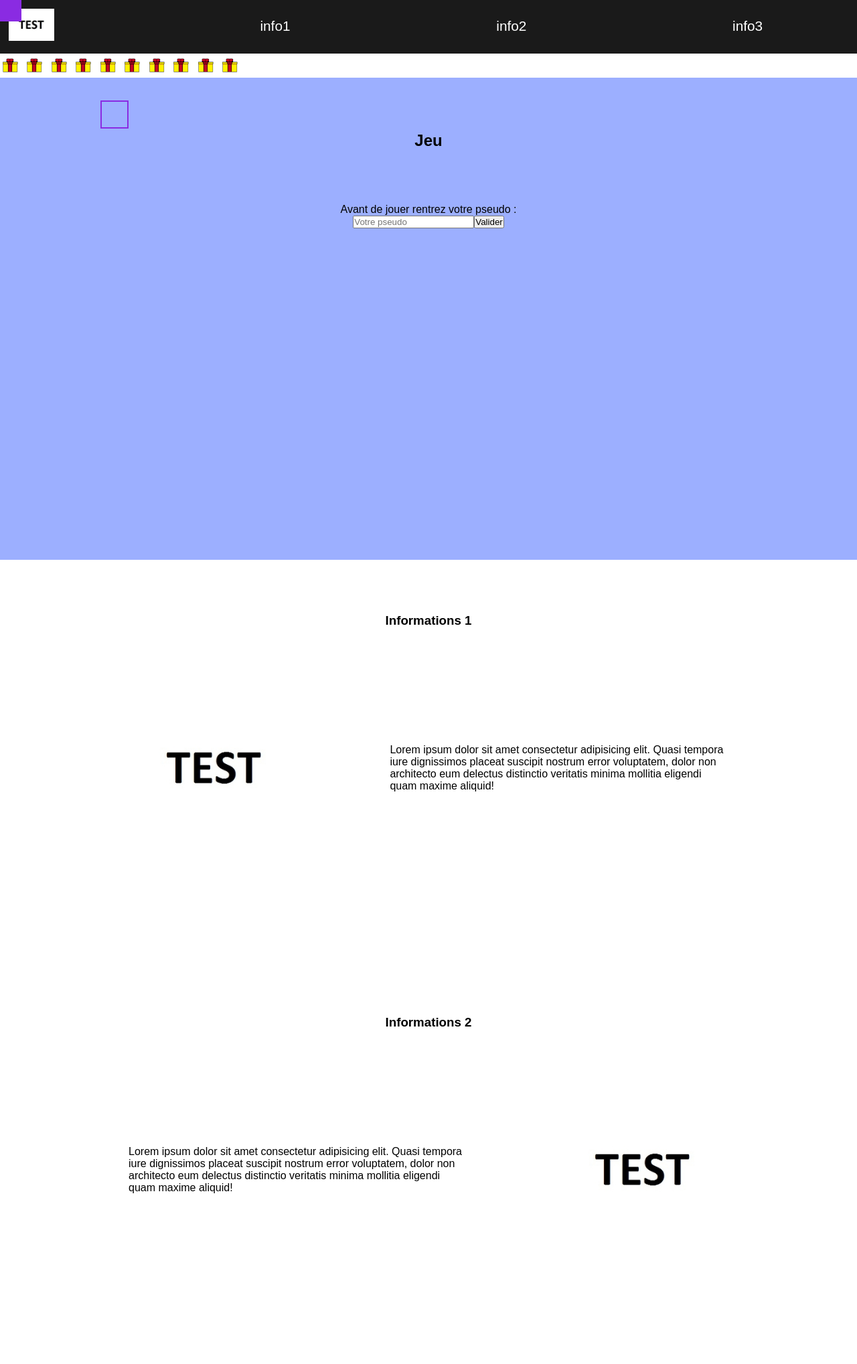
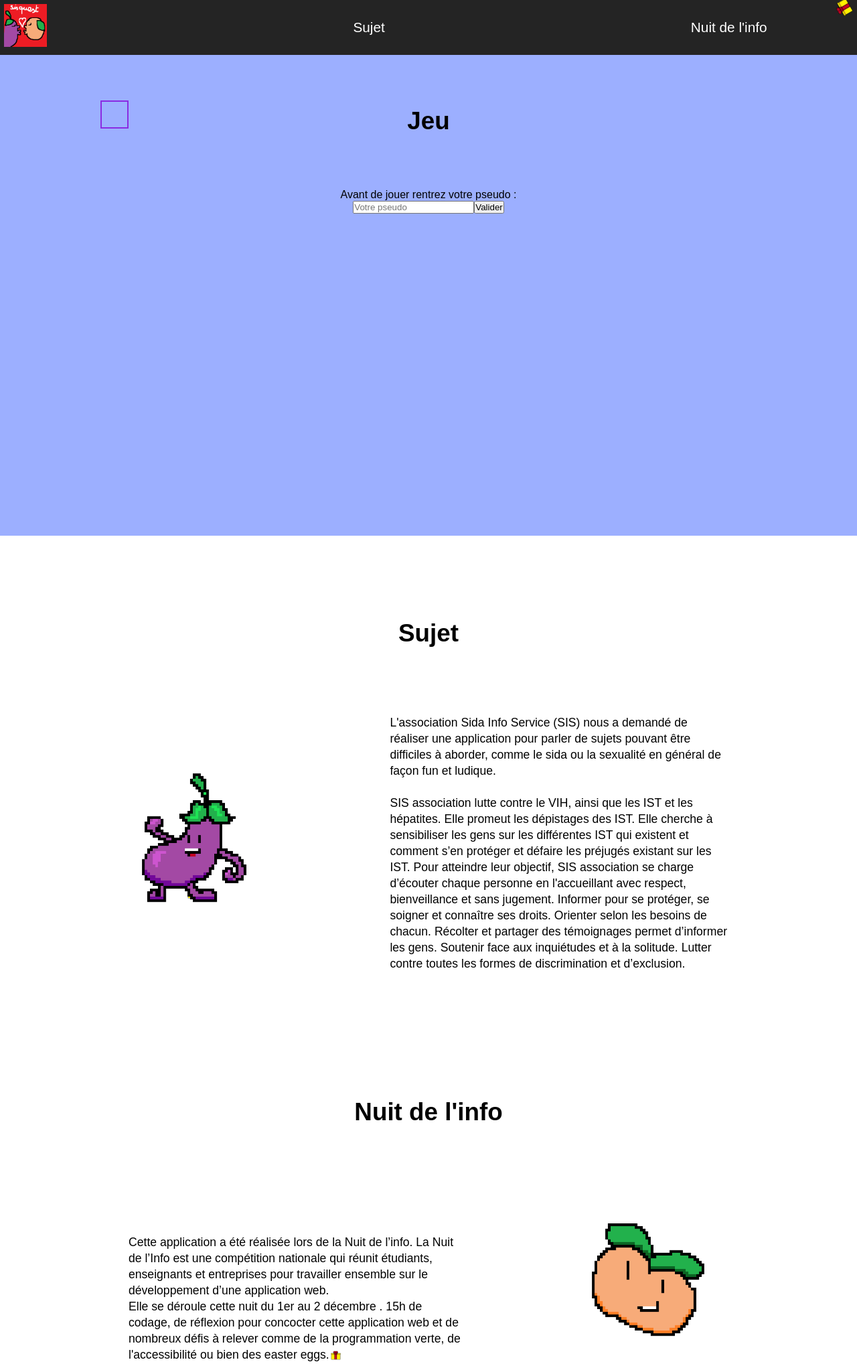
Before and after one commit to TitouanPastor/SisQuest, a PHP site: page / in a window 1280 px wide. Shown: the top 2037 px of the page at 67% size. Run offline with PHP 8.4, Linux system fonts and the light colour scheme.

Commit message:
Ajout des cadeaux partout sur le site

```diff
--- a/css/style.css
+++ b/css/style.css
@@ -14,6 +14,7 @@ main {
 .cadeau {
     cursor: pointer;
     width: 32px;
+    height: auto;
 }
 
 video {
@@ -58,12 +59,35 @@ body {
 /*////////////////////////////////*/
 
 header {
+    position: relative;
+    z-index: 100;
     display: block;
     position: fixed;
     width: 100vw;
-    height: 10vh;
-    padding: 1vw;
-    background-color: rgb(26, 26, 26);
+    height: auto;
+    padding: 0.5vw;
+    background-color: rgb(36, 36, 36);
+}
+
+header #cadeau3 {
+    z-index: 1000;
+    position: absolute;
+    top: -5%;
+    right: 0.45%;
+    transform: rotateZ(240deg);
+    width: 32px;
+}
+
+#cadeau1 {
+    position: absolute;
+    display: none;
+    z-index: 1;
+    top: -8%;
+}
+
+#logo {
+    position: relative;
+    z-index: 2;
 }
 
 #menu {
@@ -78,7 +102,7 @@ header {
 }
 
 #menu>li>a>img {
-    max-height: 6vh;
+    max-height: 8vh;
 }
 
 #menu>li a {
@@ -110,6 +134,10 @@ header {
     background-color: rgb(156, 175, 255);
 }
 
+section#information {
+    padding-top: 5em;
+}
+
 .information-article {
 
     padding: 5em 0;
@@ -119,7 +147,7 @@ header {
     align-items: center;
     justify-content: center;
     width: 80vw;
-    height: 75vh;
+    height: 85vh;
 }
 
 .information-article>.contenu {
@@ -134,11 +162,38 @@ header {
 }
 
 .information-article.reverse .contenu {
+    position: relative;
     flex-direction: row-reverse;
 }
 
-.information-article>.contenu>img {
+.information-article>.contenu>.img-article {
     width: 20vw;
+    z-index: 3;
+    pointer-events: none;
+}
+
+.information-article>.contenu .cadeau {
+    width: 20px;
+    margin-bottom: -4px;
+}
+
+.kdo2 {
+    z-index: 2;
+    position: absolute;
+    left: 21.7%;
+    top: 53.5%;
+}
+
+h1 {
+    font-size: 2.3em;
+    font-weight: 600;
+    text-align: center;
+    margin-bottom: 1em;
+}
+
+.contenu p {
+    font-size: 1.1em;
+    line-height: 24px;
 }
 
 /*////////////////////////////////*/
@@ -146,11 +201,27 @@ header {
 /*////////////////////////////////*/
 
 footer {
+    position: relative;
     width: 100%;
     height: auto;
-    padding: 1vw;
+    padding: 2vw;
     background-color: black;
     color: white;
+}
+
+footer .cadeau {
+    z-index: 1;
+    top: 11%;
+    left: 2%;
+    position: absolute;
+    width: 18px;
+    transform: rotateZ(45deg);
+}
+
+footer h2 {
+    pointer-events: none;
+    position: relative;
+    z-index: 100;
 }
 
 .divfooter {
--- a/index.php
+++ b/index.php
@@ -16,25 +16,14 @@
     </video>
     <header>
         <ul id="menu">
-            <li><a onclick="fantin()" href="#"><img src="imG/imageTest.jpg"></a></li>
-            <li><a href="#info1">info1</a></li>
-            <li><a href="#info2">info2</a></li>
-            <li><a href="#info3">info3</a></li>
+            <li><a id="logo" onclick="fantin()" href="#"><img src="img/logo.gif"></a></li>
+            <img class="cadeau" id="cadeau1" src="img/cadeau.png" alt="Un cadeau">
+            <li><a href="#info1">Sujet</a></li>
+            <li><a href="#info2">Nuit de l'info</a></li>
         </ul>
+        <img class="cadeau" id="cadeau3" src="img/cadeau.png" alt="Un cadeau">
     </header>
     <main>
-
-        <img class="cadeau" id="cadeau1" src="img/cadeau.png" alt="Un cadeau">
-        <img class="cadeau" id="cadeau2" src="img/cadeau.png" alt="Un cadeau">
-        <img class="cadeau" id="cadeau3" src="img/cadeau.png" alt="Un cadeau">
-        <img class="cadeau" id="cadeau4" src="img/cadeau.png" alt="Un cadeau">
-        <img class="cadeau" id="cadeau5" src="img/cadeau.png" alt="Un cadeau">
-        <img class="cadeau" id="cadeau6" src="img/cadeau.png" alt="Un cadeau">
-        <img class="cadeau" id="cadeau7" src="img/cadeau.png" alt="Un cadeau">
-        <img class="cadeau" id="cadeau8" src="img/cadeau.png" alt="Un cadeau">
-        <img class="cadeau" id="cadeau9" src="img/cadeau.png" alt="Un cadeau">
-        <img class="cadeau" id="cadeau10" src="img/cadeau.png" alt="Un cadeau">
-
         <span class="infodragdrop"></span>
         <span class="infokonami"></span>
         <section id="jeu">
@@ -57,11 +46,9 @@
                     $pseudo = $_POST['pseudo'];
                     setcookie('pseudo', $pseudo, time() + 365 * 24, null, null, false, true);
                 }
-
-            }
-            else{
+            } else {
                 echo '<form id="form" action="index.php" method="POST">';
-                echo "Connecter en tant que : ".$_COOKIE['pseudo'];
+                echo "Connecter en tant que : " . $_COOKIE['pseudo'];
                 echo '<input type="submit" name="deco" value="Se déconnecter!">';
 
                 if (!isset($_SESSION['scenario'])) {
@@ -124,37 +111,32 @@
 
             </form>
         </section>
-
         <div id="dragtarget" class="dragtarget"></div>
         <section id="information">
             <article id="info1" class="information-article">
-                <h1>Informations 1</h1>
+                <h1>Sujet</h1>
                 <div class="contenu">
-                    <img src="img/imageTest.jpg" alt="">
-                    <p>Lorem ipsum dolor sit amet consectetur adipisicing elit. Quasi tempora iure dignissimos placeat suscipit nostrum error voluptatem, dolor non architecto eum delectus distinctio veritatis minima mollitia eligendi quam maxime aliquid!</p>
+                    <img class="cadeau kdo2" id="cadeau4" src="img/cadeau.png" alt="Un cadeau">
+                    <img class="img-article" src="img/aubergine.gif" alt="">
+                    <p>L'association Sida Info Service (SIS) nous a demandé de réaliser une application pour parler de sujets pouvant être difficiles à aborder, comme le sida ou la sexualité en général de façon fun et ludique. <br><br>
+                        SIS association lutte contre le VIH, ainsi que les IST et les hépatites. Elle promeut les dépistages des IST. Elle cherche à sensibiliser les gens sur les différentes IST qui existent et comment s’en protéger et défaire les préjugés existant sur les IST. Pour atteindre leur objectif, SIS association se charge d’écouter chaque personne en l'accueillant avec respect, bienveillance et sans jugement. Informer pour se protéger, se soigner et connaître ses droits. Orienter selon les besoins de chacun. Récolter et partager des témoignages permet d’informer les gens. Soutenir face aux inquiétudes et à la solitude. Lutter contre toutes les formes de discrimination et d’exclusion.
+                    </p>
                 </div>
             </article>
             <article id="info2" class="information-article reverse">
-                <h1>Informations 2</h1>
+                <h1>Nuit de l'info</h1>
                 <div class="contenu">
-                    <img src="img/imageTest.jpg" alt="">
-                    <p>Lorem ipsum dolor sit amet consectetur adipisicing elit. Quasi tempora iure dignissimos placeat suscipit nostrum error voluptatem, dolor non architecto eum delectus distinctio veritatis minima mollitia eligendi quam maxime aliquid!</p>
+                    <img class="img-article" src="img/peche.gif" alt="">
+                    <p>Cette application a été réalisée lors de la Nuit de l’info. La Nuit de l’Info est une compétition nationale qui réunit étudiants, enseignants et entreprises pour travailler ensemble sur le développement d’une application web. <br> Elle se déroule cette nuit du 1er au 2 décembre . 15h de codage, de réflexion pour concocter cette application web et de nombreux défis à relever comme de la programmation verte, de l'accessibilité ou bien des easter eggs.<img class="cadeau" id="cadeau5" src="img/cadeau.png" alt="Un cadeau"></p>
                 </div>
             </article>
-            <article id="info3" class="information-article">
-                <h1>Informations 3</h1>
-                <div class="contenu">
-                    <img src="img/imageTest.jpg" alt="">
-                    <p>Lorem ipsum dolor sit amet consectetur adipisicing elit. Quasi tempora iure dignissimos placeat suscipit nostrum error voluptatem, dolor non architecto eum delectus distinctio veritatis minima mollitia eligendi quam maxime aliquid!</p>
-                </div>
-            </article>
-
         </section>
 
     </main>
     <footer>
         <div id="membres" class="divfooter">
             <h2>Les membres de l'équipe :</h1>
+            <img class="cadeau" id="cadeau2" src="img/cadeau.png" alt="Un cadeau">
                 <ul>
                     <li><a href="blablabla" target="_blank">Nicolas Rousseau</a></li>
                     <li><a href="blablabla" target="_blank">Quentin Couturier</a></li>
@@ -185,6 +167,14 @@
 
 </body>
 <script>
+
+    var cadeau1 = document.getElementById('cadeau1');
+    var logo   = document.getElementById('logo');
+
+    logo.addEventListener('mouseover', function(){
+        cadeau1.style.display = "block";
+    });
+
     // KONAMI CODE
 
     checkKonami = 0;
@@ -300,23 +290,7 @@
     document.getElementById("cadeau5").addEventListener("click", function() {
         sessionCadeaux("cadeau5");
     });
-    document.getElementById("cadeau6").addEventListener("click", function() {
-        sessionCadeaux("cadeau6");
-    });
-    document.getElementById("cadeau7").addEventListener("click", function() {
-        sessionCadeaux("cadeau7");
-    });
-    document.getElementById("cadeau8").addEventListener("click", function() {
-        sessionCadeaux("cadeau8");
-    });
-    document.getElementById("cadeau9").addEventListener("click", function() {
-        sessionCadeaux("cadeau9");
-    });
-    document.getElementById("cadeau10").addEventListener("click", function() {
-        sessionCadeaux("cadeau10");
-    });
 
-    tabCadeaux = [false, false, false, false, false, false, false, false, false, false]
     var nbkdo = 0;
 
     function sessionCadeaux(idDuCadeau) {
@@ -327,7 +301,7 @@
             kdo.setAttribute("src", "img/cadeau-open.png");
         }
 
-        if (nbkdo == 10) {
+        if (nbkdo == 5) {
             // implémenter l'action a faire quand le joueur a 10 cadeaux
             console.log("10 cadeaux");
         }
--- a/pages/clicker.html
+++ b/pages/clicker.html
@@ -32,10 +32,11 @@
     var pourcentpv = document.querySelector('.pourcentpv');
     var result = document.querySelector('.result');
     var link_retour = document.querySelector('.link-retour');
+    var sidacontainer = document.querySelector('.sida_container');
 
     window.onclick = function () {
         if (pv > 0) {
-            pv -= 10;
+            pv -= 2;
             barpv.style.width = pv + "px";
             pourcentpv.innerHTML = Math.round(pv/maxpv * 100) + "%";
         }
@@ -43,6 +44,7 @@
             result.innerHTML = "Le sida est mort ! bien joué !";
             link_retour.innerHTML = "Retour à l'accueil";
             link_retour.style.display = "block";
+            sidacontainer.style.backgroundImage = "url('../img/sidamort.png')";
         }
     }
     document.body.appendChild(clicker);
```
Also changed, not shown: img/aubergine.gif (added), img/logo.gif (added), img/peche.gif (added).
